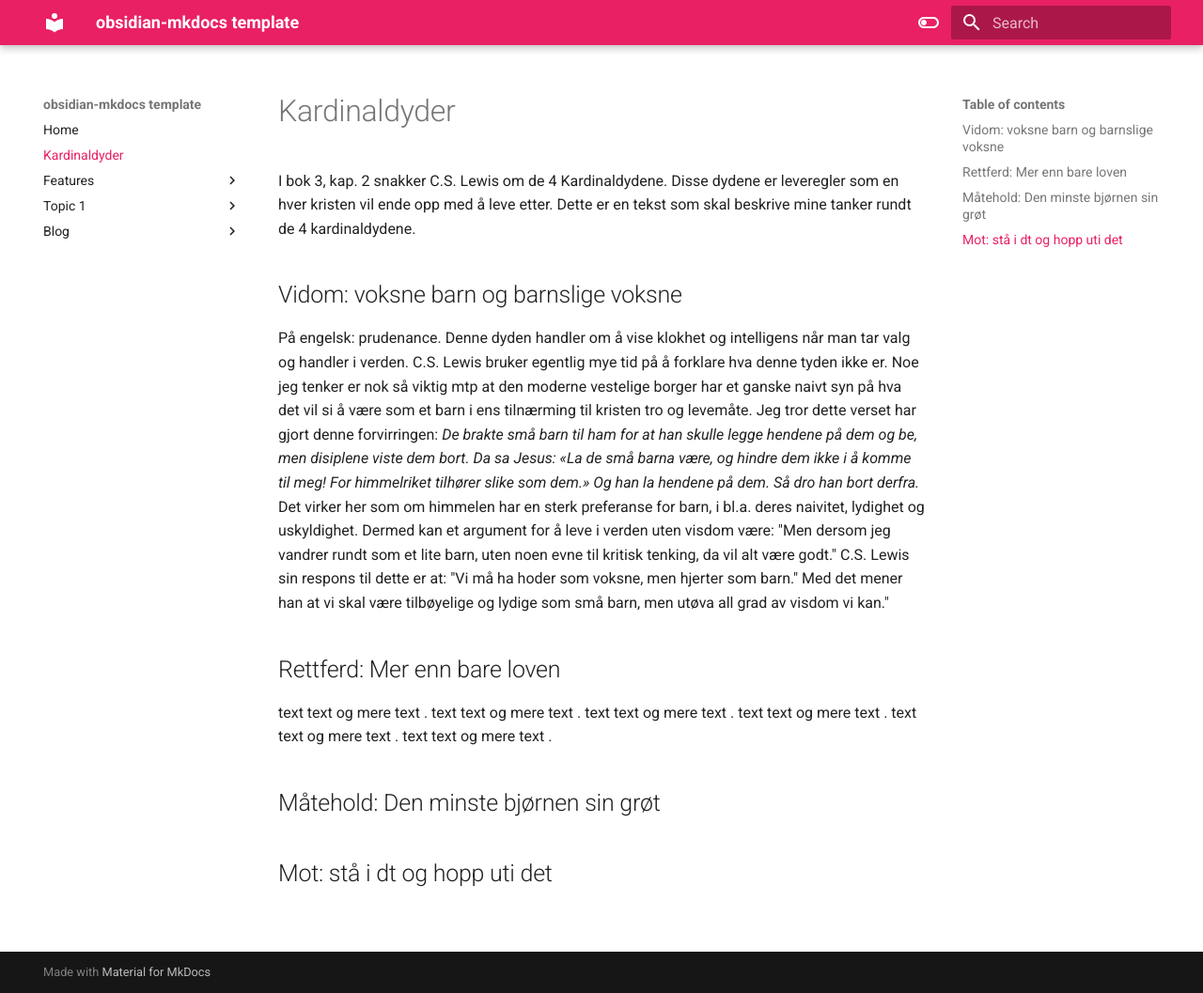
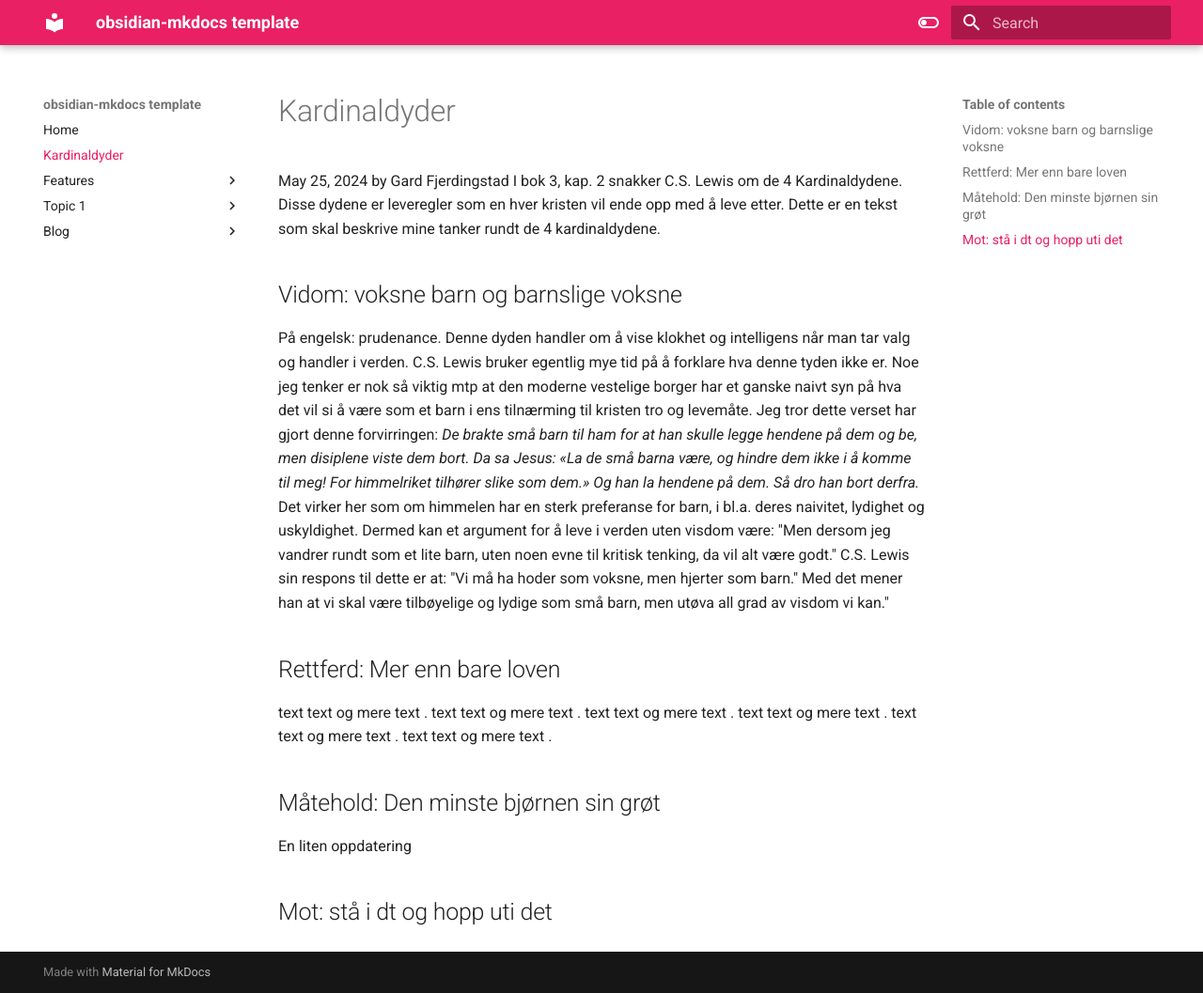
Before and after one commit to GardF/gardsblog, an MkDocs documentation site: the page built from docs/Kardinaldyd-blogpost.md, in a window 1280 px wide and 1057 px high. Shown: the whole window at 94% size. Built offline with MkDocs 1.6.1 and Material for MkDocs 9.7.7, drawn with Linux system fonts in a browser that asks for light colours.

Commit message:
Gjorde noen enkle endringer

```diff
--- a/docs/Kardinaldyd-blogpost.md
+++ b/docs/Kardinaldyd-blogpost.md
@@ -1,4 +1,5 @@
 # Kardinaldyder
+May 25, 2024 by Gard Fjerdingstad
 I bok 3, kap. 2 snakker C.S. Lewis om de 4 Kardinaldydene. Disse dydene er leveregler som en hver kristen vil ende opp med å leve etter. Dette er en tekst som skal beskrive mine tanker rundt de 4 kardinaldydene.
 
 ## Vidom: voksne barn og barnslige voksne
@@ -12,4 +13,6 @@ text text og mere text .
 text text og mere text .
 ## Måtehold: Den minste bjørnen sin grøt
 
+En liten oppdatering
+
 ## Mot: stå i dt og hopp uti det
```
